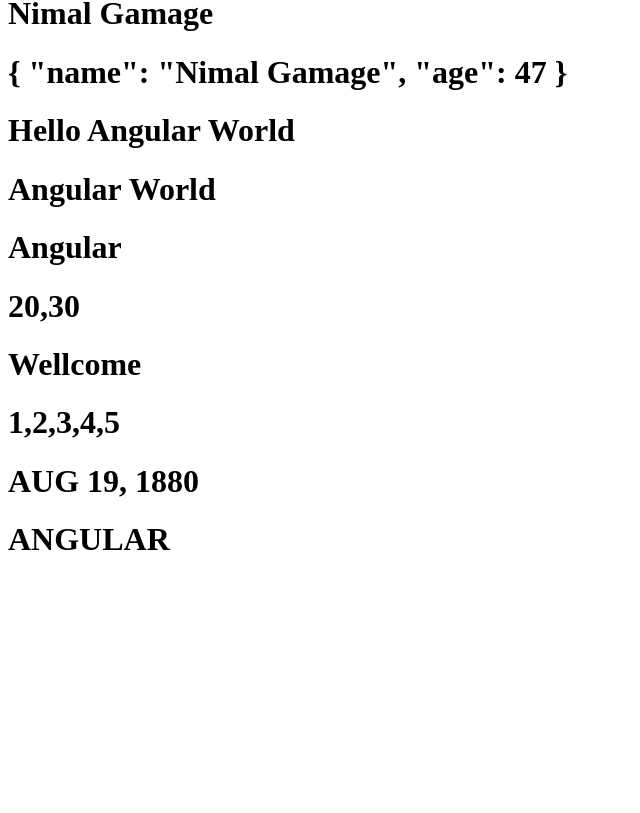
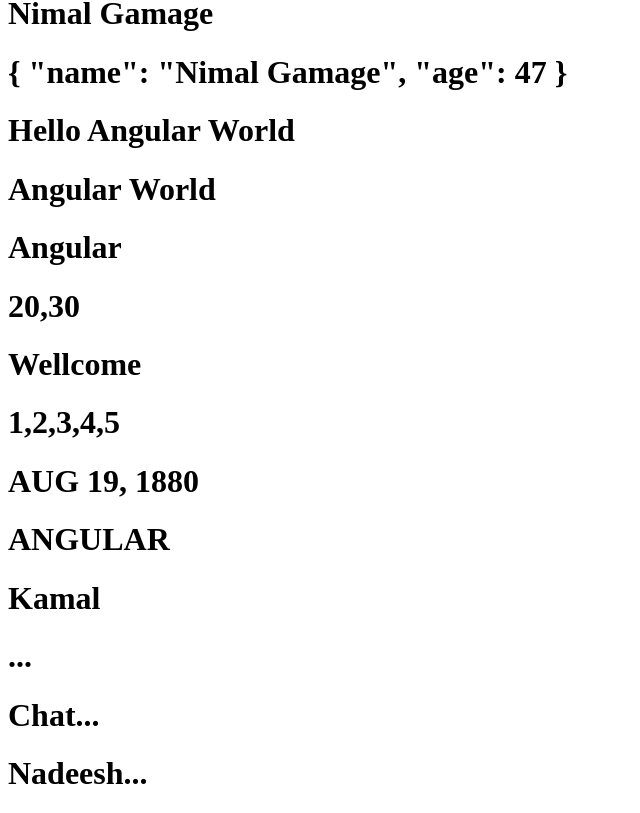
Before and after one commit to Pebhashi-Tharushika/angular-18-practice, an Angular app in the folder pipes/: page / in a window 1280 px wide. Shown: the part 1084-1897 px from the top of the page, without its empty margins (0-640 px from the left). Before the commit the page ends 1664 px from the top, so only its background shows below. Built offline with nearby package versions, Linux system fonts and the light colour scheme.

Commit message:
custom pipe

```diff
--- a/pipes/src/app/app.component.html
+++ b/pipes/src/app/app.component.html
@@ -53,7 +53,7 @@
 
 <!-- ===================== JSON Manipulation ====================== -->
 
-<h1>{{user}}</h1>  <!-- [object Object] -->
+<h1>{{user}}</h1> <!-- [object Object] -->
 
 <h1>{{user.name}}</h1> <!-- Kamal -->
 
@@ -99,4 +99,17 @@
 
 <h1>{{startDate | date | uppercase}}</h1> <!-- AUG 19, 1880 -->
 
-<h1>{{'Hello Angular World' | slice:6:13 | uppercase}}</h1>  <!-- ANGULAR -->
+<h1>{{'Hello Angular World' | slice:6:13 | uppercase}}</h1> <!-- ANGULAR -->
+
+
+
+
+<!-- ========================= Custom Pipe ========================== -->
+
+<h1>{{'Kamal' | shorten}}</h1>
+
+<h1>{{'Sam' | shorten:0}}</h1>
+
+<h1>{{'Chathuranga' | shorten:4}}</h1>
+
+<h1>{{'Nadeeshanika' | shorten:7}}</h1>
--- a/pipes/src/app/app.component.ts
+++ b/pipes/src/app/app.component.ts
@@ -1,10 +1,11 @@
 import { CurrencyPipe, DatePipe, DecimalPipe, JsonPipe, LowerCasePipe, PercentPipe, SlicePipe, TitleCasePipe, UpperCasePipe } from '@angular/common';
 import { Component } from '@angular/core';
+import { ShortenPipe } from './pipes/shorten.pipe';
 
 @Component({
   selector: 'app-root',
   standalone: true,
-  imports: [UpperCasePipe, LowerCasePipe, TitleCasePipe, DecimalPipe, CurrencyPipe, PercentPipe, DatePipe, JsonPipe, SlicePipe],
+  imports: [UpperCasePipe, LowerCasePipe, TitleCasePipe, DecimalPipe, CurrencyPipe, PercentPipe, DatePipe, JsonPipe, SlicePipe,ShortenPipe],
   templateUrl: './app.component.html',
   styleUrl: './app.component.css'
 })
--- /dev/null
+++ b/pipes/src/app/pipes/shorten.pipe.ts
@@ -0,0 +1,29 @@
+import { Pipe, PipeTransform } from '@angular/core';
+
+@Pipe({
+  name: 'shorten', //pipe name
+  standalone: true
+})
+export class ShortenPipe implements PipeTransform {
+
+  // transform(value: any, ): any {
+  //   return value;
+  // }
+
+  // transform(value: any, ): any {
+  //   if(value.length > 5){
+  //     return value.substr(0,5) + "...";
+  //   }else{
+  //     return value;
+  //   }
+  // }
+
+  transform(value: any, ...args: any[]): any {
+    if (value.length > args[0]) {
+      return value.substr(0, args[0]) + "...";
+    } else {
+      return value;
+    }
+  }
+
+}
```
Also changed, not shown: 1 other file (tests, documents, lock files or other folders).
